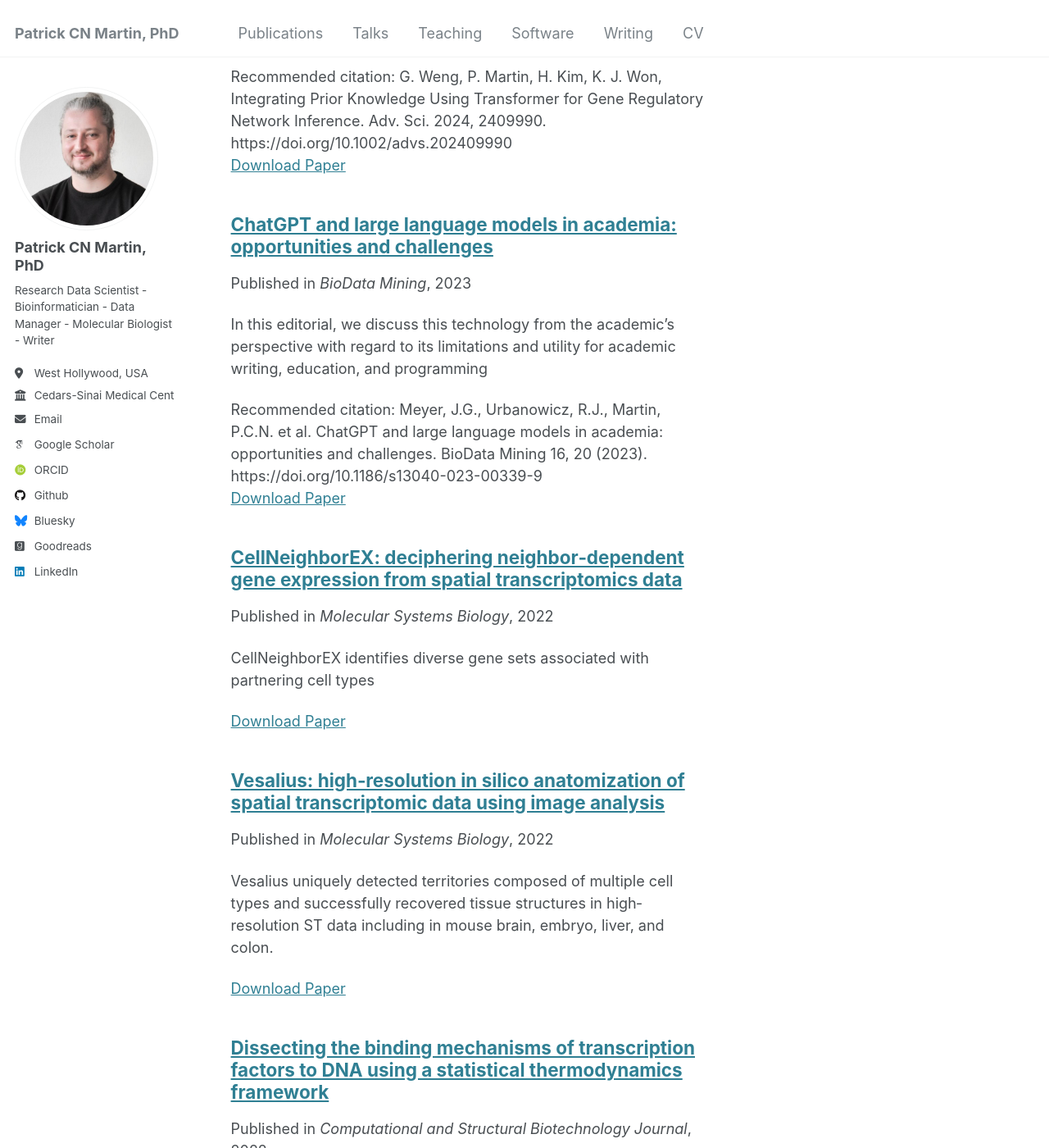
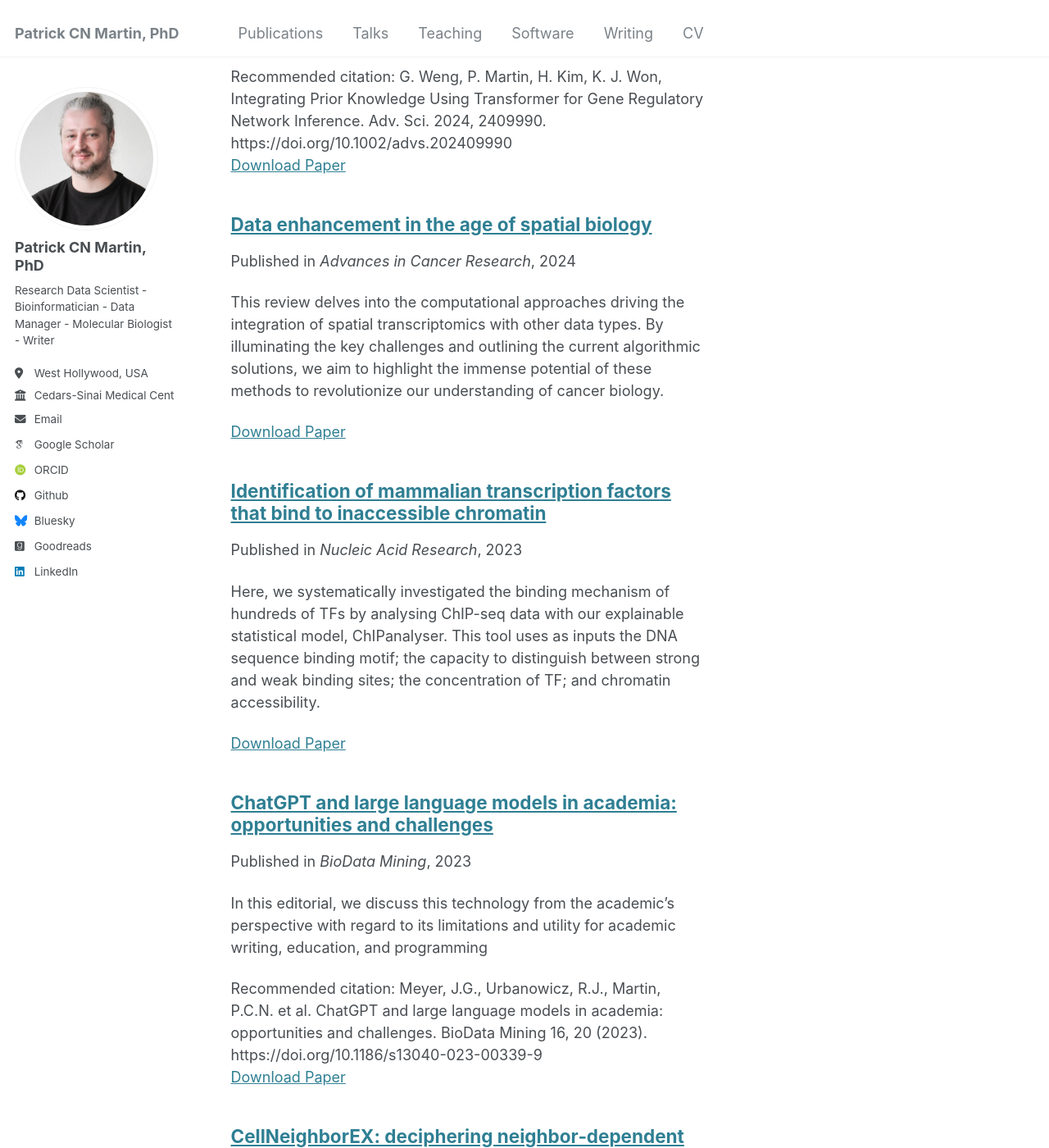
Before and after one commit to patrickCNMartin/patrickCNMartin.github.io, a Jekyll site: the page built from _pages/publications.html, in a window 1280 px wide and 1400 px high, scrolled down 1299 px. Shown: the whole window at 82% size. Built offline with Jekyll 4.4.1, drawn with Linux system fonts in a browser that asks for light colours; some web fonts are replaced.

Commit message:
other pubs

```diff
--- /dev/null
+++ b/_publications/NAR_230724.md
@@ -0,0 +1,13 @@
+---
+title: "Identification of mammalian transcription factors that bind to inaccessible chromatin"
+collection: publications
+category: manuscripts
+permalink: https://doi.org/10.1093/nar/gkad614
+excerpt: 'Here, we systematically investigated the binding mechanism of hundreds of TFs by analysing ChIP-seq data with our explainable statistical model, ChIPanalyser. This tool uses as inputs the DNA sequence binding motif; the capacity to distinguish between strong and weak binding sites; the concentration of TF; and chromatin accessibility.'
+date: 2023-07-24
+venue: 'Nucleic Acid Research'
+paperurl: 'https://doi.org/10.1093/nar/gkad614'
+
+---
+
+Transcription factors (TFs) are proteins that affect gene expression by binding to regulatory regions of DNA in a sequence specific manner. The binding of TFs to DNA is controlled by many factors, including the DNA sequence, concentration of TF, chromatin accessibility and co-factors. Here, we systematically investigated the binding mechanism of hundreds of TFs by analysing ChIP-seq data with our explainable statistical model, ChIPanalyser. This tool uses as inputs the DNA sequence binding motif; the capacity to distinguish between strong and weak binding sites; the concentration of TF; and chromatin accessibility. We found that approximately one third of TFs are predicted to bind the genome in a DNA accessibility independent fashion, which includes TFs that can open the chromatin, their co-factors and TFs with similar motifs. Our model predicted this to be the case when the TF binds to its strongest binding regions in the genome, and only a small number of TFs have the capacity to bind dense chromatin at their weakest binding regions, such as CTCF, USF2 and CEBPB. Our study demonstrated that the binding of hundreds of human and mouse TFs is predicted by ChIPanalyser with high accuracy and showed that many TFs can bind dense chromatin.
--- /dev/null
+++ b/_publications/cancer.md
@@ -0,0 +1,14 @@
+---
+title: "Data enhancement in the age of spatial biology"
+collection: publications
+category: manuscripts
+permalink: 'https://www.sciencedirect.com/science/article/pii/S0065230X24000265'
+excerpt: 'This review delves into the computational approaches driving the integration of spatial transcriptomics with other data types. By illuminating the key challenges and outlining the current algorithmic solutions, we aim to highlight the immense potential of these methods to revolutionize our understanding of cancer biology.'
+date: 2024-05-05
+venue: 'Advances in Cancer Research'
+paperurl: 'https://www.sciencedirect.com/science/article/pii/S0065230X24000265'
+
+---
+
+Unveiling the intricate interplay of cells in their native environment lies at the heart of understanding fundamental biological processes and unraveling disease mechanisms, particularly in complex diseases like cancer. Spatial transcriptomics (ST) offers a revolutionary lens into the spatial organization of gene expression within tissues, empowering researchers to study both cell heterogeneity and microenvironments in health and disease. However, current ST technologies often face limitations in either resolution or the number of genes profiled simultaneously. Integrating ST data with complementary sources, such as single-cell transcriptomics and detailed tissue staining images, presents a powerful solution to overcome these limitations.
+This review delves into the computational approaches driving the integration of spatial transcriptomics with other data types. By illuminating the key challenges and outlining the current algorithmic solutions, we aim to highlight the immense potential of these methods to revolutionize our understanding of cancer biology.
```
Also changed, not shown: _publications/NatComms_250821.md (+1 -1 lines).
